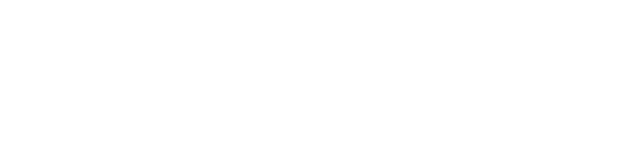
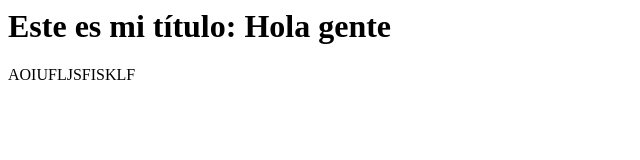
Before and after one commit to mabixstar02-tech/clasesEjemplo, a plain HTML site: page index.html in a window 1280 px wide. Shown: the whole page, without its empty margins (0-640 px from the left). Drawn offline with Linux system fonts and the light colour scheme.

Commit message:
cuarto cambio

```diff
--- a/index.html
+++ b/index.html
@@ -2,4 +2,7 @@
     <head>
         <title>mi pagina gg</title>
     </head>
+    <body>
+        <h1>Este es mi título: Hola gente</h1>
+        <p>AOIUFLJSFISKLF</p>
 </html>
```
